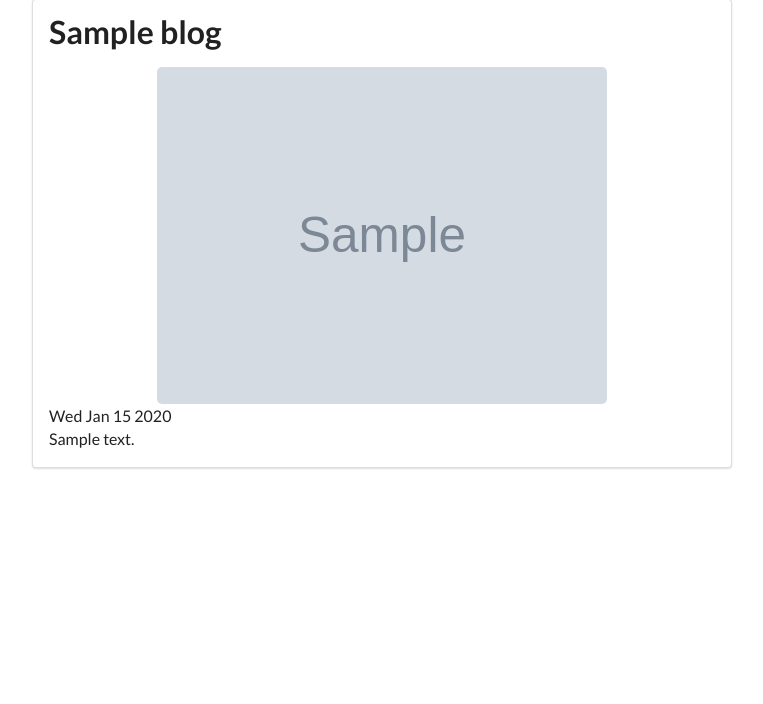
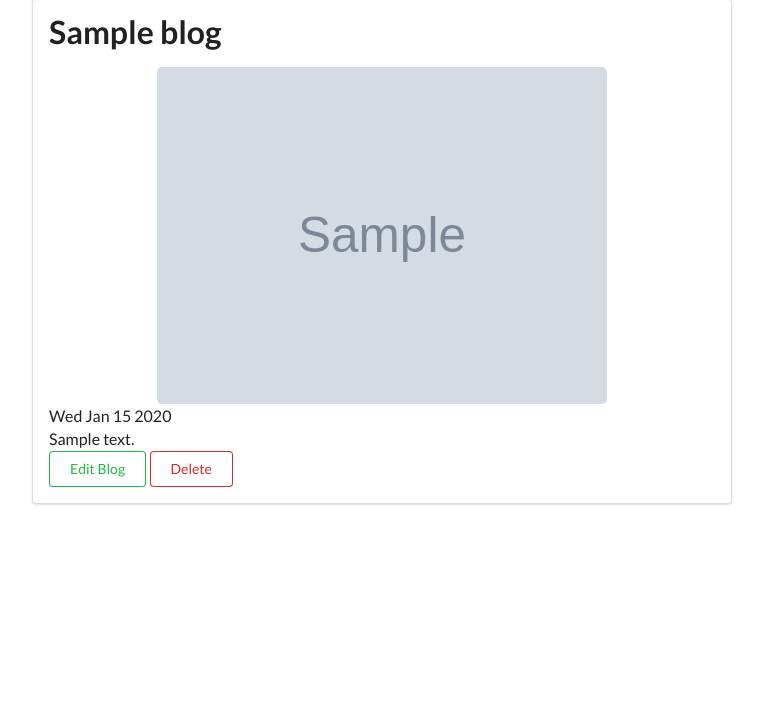
Before and after one commit to KaitlynDodds/RESTBlogApp, a Node server app: template views/show.ejs in a window 1280 px wide. Shown: the part 99-803 px from the top of the page, without its empty margins (258-1021 px from the left). Run offline with Node 20, Linux system fonts and the light colour scheme; the template is opened without the code that fills it: most values are stand-ins (such as "Sample title", 1, 10 or a date in 2020); grey boxes marked "Sample" are stand-in pictures; data that the repository does not hold is empty; some libraries are stand-ins or nearby versions.

Commit message:
delete route working

```diff
--- a/app.js
+++ b/app.js
@@ -93,5 +93,18 @@ app.put('/blogs/:id', function(req, res) {
     });
 });
 
+// DELETE
+app.delete('/blogs/:id', function(req, res) {
+    Blog.findByIdAndRemove(req.params.id, function(err, blog) {
+        if (err) {
+            console.log(err);
+            res.redirect('/blogs');
+        } else {
+            console.log(blog);
+            res.redirect('/blogs');
+        }
+    });
+});
+
 
 app.listen(3000, () => console.log('App listening on port 3000'));
--- a/views/show.ejs
+++ b/views/show.ejs
@@ -14,6 +14,12 @@
             <div class="description">
                 <p><%- blog.body %></p>
             </div>
+
+            <button class="ui left floated green basic button" href="/blogs/<%= blog._id %>/edit">Edit Blog</button>
+
+            <form action="/blogs/<%= blog._id %>?_method=DELETE" method="POST">
+                <button class="ui red basic button">Delete</button>
+            </form>
         </div>
     </div>
 </div>
```
